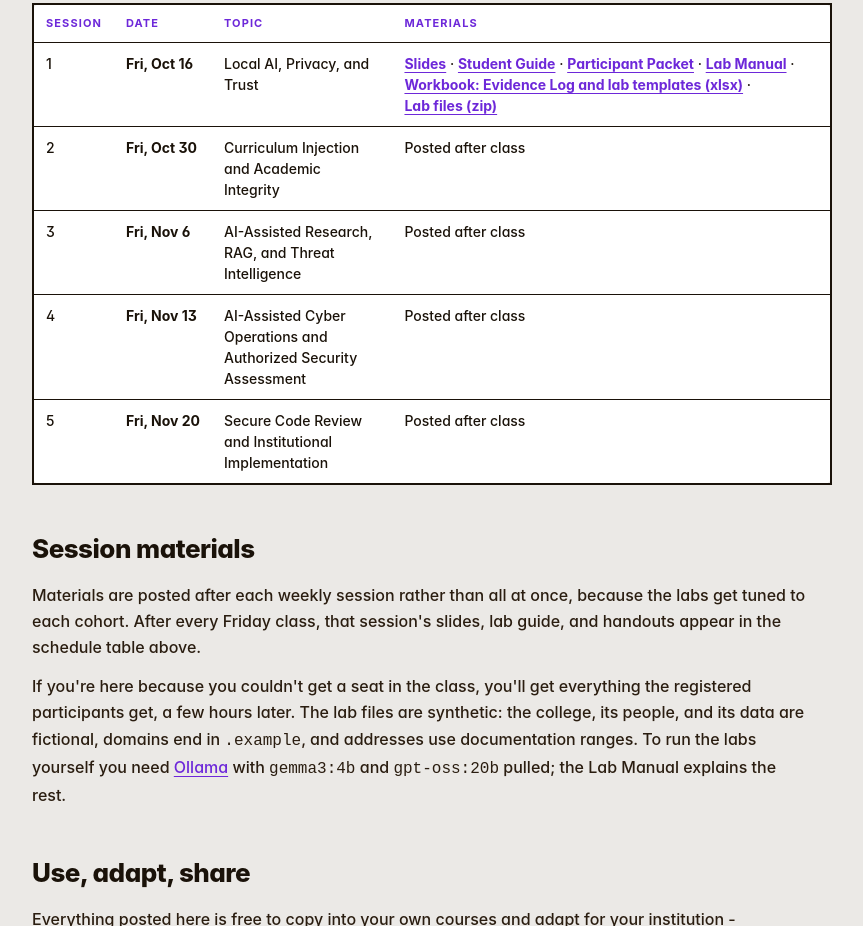
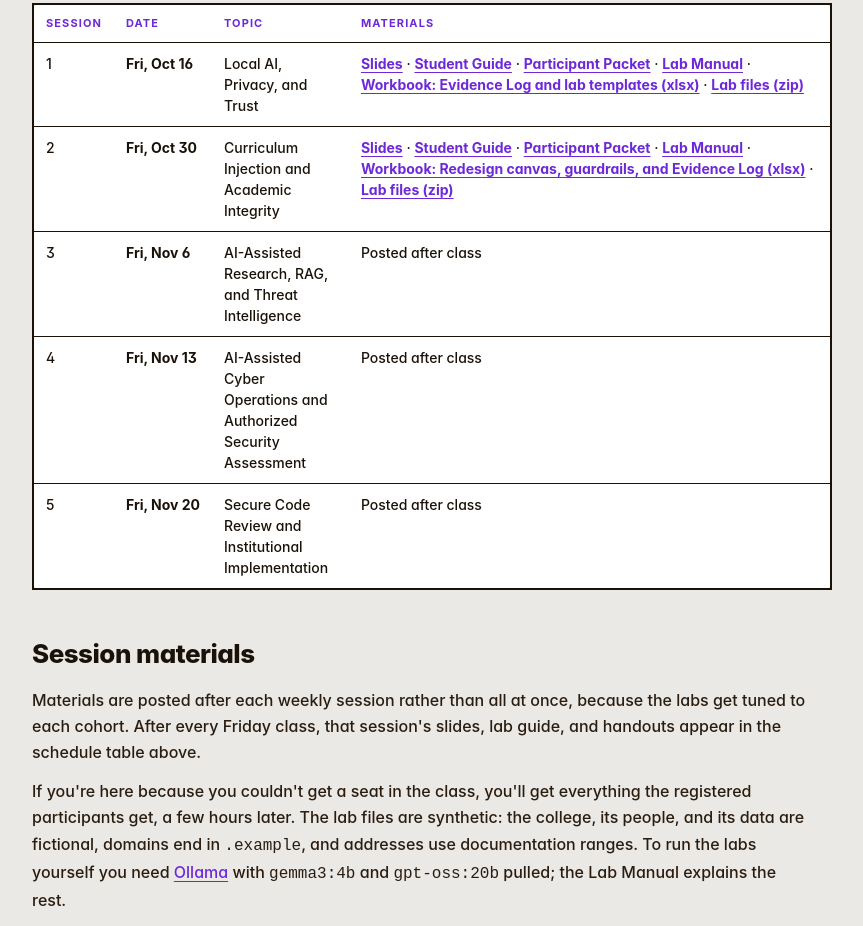
Before and after one commit to frazier-at-cpcc/vfrazier-app, an Astro site: page /resources/nitic-ai-cyber in a window 1280 px wide. Shown: the part 1056-1982 px from the top of the page, without its empty margins (208-1071 px from the left). Built offline with nearby package versions, Linux system fonts and the light colour scheme; Astro itself is replaced by a stand-in of ours.

Commit message:
Post NITIC AI + Cyber Session 2 materials on the resources hub
Slides, Student Guide, Participant Packet, Lab Manual, Redesign Workbook, and
the synthetic lab files for Session 2 (Curriculum Injection and Academic
Integrity), plus the Session 1 Lab Manual re-rendered with code blocks inside
list items fixed. Hold until after the October 30 session.

Co-Authored-By: Claude Fable 5.1 <noreply@anthropic.com>
Claude-Session: https://claude.ai/code/session_01AP59KXZc7kVR189RBcvBD7

```diff
--- a/src/pages/resources/nitic-ai-cyber.astro
+++ b/src/pages/resources/nitic-ai-cyber.astro
@@ -32,7 +32,7 @@ import BaseLayout from '../../layouts/BaseLayout.astro';
           </thead>
           <tbody>
             <tr><td>1</td><td>Fri, Oct 16</td><td>Local AI, Privacy, and Trust</td><td class="materials"><a href="/nitic-ai-cyber/session1-slides.pdf">Slides</a> · <a href="/nitic-ai-cyber/session1-student-guide.pdf">Student Guide</a> · <a href="/nitic-ai-cyber/session1-participant-packet.pdf">Participant Packet</a> · <a href="/nitic-ai-cyber/session1-lab-manual.pdf">Lab Manual</a> · <a href="/nitic-ai-cyber/session1-evidence-log.xlsx">Workbook: Evidence Log and lab templates (xlsx)</a> · <a href="/nitic-ai-cyber/session1-range-files.zip">Lab files (zip)</a></td></tr>
-            <tr><td>2</td><td>Fri, Oct 30</td><td>Curriculum Injection and Academic Integrity</td><td>Posted after class</td></tr>
+            <tr><td>2</td><td>Fri, Oct 30</td><td>Curriculum Injection and Academic Integrity</td><td class="materials"><a href="/nitic-ai-cyber/session2-slides.pdf">Slides</a> · <a href="/nitic-ai-cyber/session2-student-guide.pdf">Student Guide</a> · <a href="/nitic-ai-cyber/session2-participant-packet.pdf">Participant Packet</a> · <a href="/nitic-ai-cyber/session2-lab-manual.pdf">Lab Manual</a> · <a href="/nitic-ai-cyber/session2-redesign-workbook.xlsx">Workbook: Redesign canvas, guardrails, and Evidence Log (xlsx)</a> · <a href="/nitic-ai-cyber/session2-range-files.zip">Lab files (zip)</a></td></tr>
             <tr><td>3</td><td>Fri, Nov 6</td><td>AI-Assisted Research, RAG, and Threat Intelligence</td><td>Posted after class</td></tr>
             <tr><td>4</td><td>Fri, Nov 13</td><td>AI-Assisted Cyber Operations and Authorized Security Assessment</td><td>Posted after class</td></tr>
             <tr><td>5</td><td>Fri, Nov 20</td><td>Secure Code Review and Institutional Implementation</td><td>Posted after class</td></tr>
```
Also changed, not shown: 7 other files.
